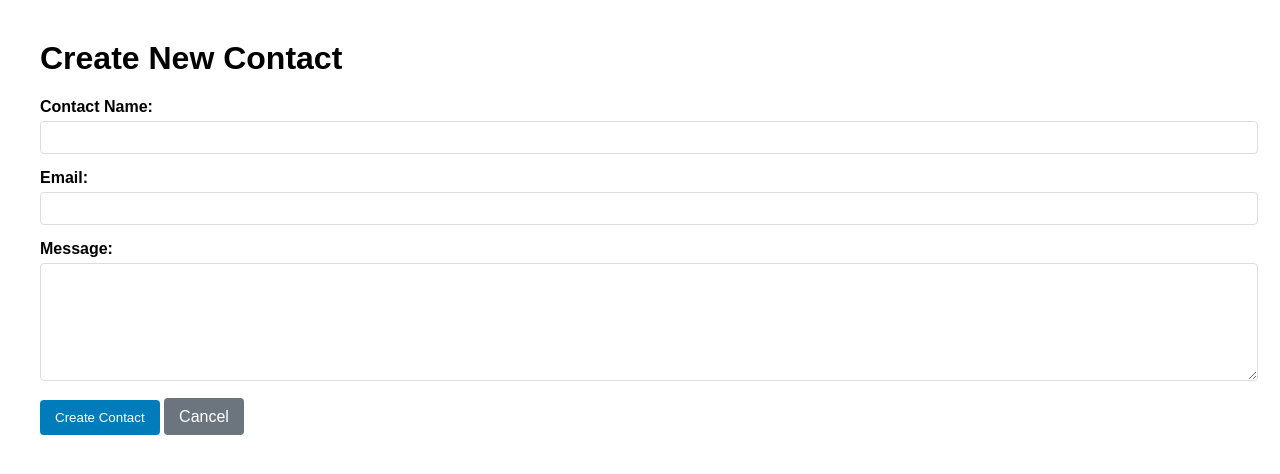
After one commit to FarhanHussain7/DjangoLearning, a Django app: page /services/contact/create/ in a window 1280 px wide. The commit adds this page. Shown: the top 474 px of the page. Run offline with Django 5.2, Linux system fonts and the light colour scheme.

Commit message:
Contact form is created to save new contacts

```diff
--- a/service/url.py
+++ b/service/url.py
@@ -6,4 +6,5 @@ urlpatterns = [
     path('create/', views.service_create, name='service_create'),
     path('<int:pk>/', views.service_detail, name='service_detail'),
     path('contact/', views.service_contact, name='service_contact'),
+    path('contact/create/', views.contact_create, name='contact_create'),
 ]
--- a/service/views.py
+++ b/service/views.py
@@ -36,3 +36,14 @@ def service_contact(request):
         # 'paginate': paginate
     }
     return render(request, 'service/service_contact.html', context)
+
+def contact_create(request):
+    if request.method == 'POST':
+            name=request.POST.get('name')
+            email=request.POST.get('email')
+            message=request.POST.get('message')
+            Contact.objects.create(name=name, email=email, message=message)
+            return redirect('service_contact')
+    else:
+        form = ServiceForm()
+    return render(request, 'service/contact_create.html', {'form': form})
--- /dev/null
+++ b/templates/service/contact_create.html
@@ -0,0 +1,42 @@
+<!DOCTYPE html>
+<html lang="en">
+<head>
+    <meta charset="UTF-8">
+    <meta name="viewport" content="width=device-width, initial-scale=1.0">
+    <title>Create Service</title>
+    <style>
+        body { font-family: Arial, sans-serif; margin: 40px; }
+        .form-group { margin-bottom: 15px; }
+        label { display: block; margin-bottom: 5px; font-weight: bold; }
+        input, textarea { width: 100%; padding: 8px; border: 1px solid #ddd; border-radius: 4px; }
+        textarea { height: 100px; }
+        .btn { background: #007cba; color: white; padding: 10px 15px; text-decoration: none; border-radius: 4px; border: none; cursor: pointer; }
+        .btn-secondary { background: #6c757d; }
+    </style>
+</head>
+<body>
+    <h1>Create New Contact</h1>
+
+    <form method="post">
+        {% csrf_token %}
+
+        <div class="form-group">
+            <label for="{{ form.name.id_for_label }}">Contact Name:</label>
+            <input type="text" name="name" id="{{ form.name.id_for_label }}" required>
+        </div>
+
+        <div class="form-group">
+            <label for="{{ form.email.id_for_label }}">Email:</label>
+            <input type="email" name="email" id="{{ form.email.id_for_label }}" required>
+        </div>
+
+        <div class="form-group">
+            <label for="{{ form.message.id_for_label }}">Message:</label>
+            <textarea name="message" id="{{ form.message.id_for_label }}" required></textarea>
+        </div>
+
+        <button type="submit" class="btn">Create Contact</button>
+        <a href="{% url 'service_contact' %}" class="btn btn-secondary">Cancel</a>
+    </form>
+</body>
+</html>
--- a/templates/service/service_contact.html
+++ b/templates/service/service_contact.html
@@ -88,12 +88,12 @@
         <input type="text" name="servicename" placeholder="Search services..." value="{{ request.GET.servicename }}">
         <button type="submit">Search</button>
     </form> -->
-
+    <a href="{% url 'contact_create' %}" class="btn">Create contact</a>
     {% for contact in contactData %}
         <div class="service">
             <h3>{{ contact.name }}</h3>
             <p>{{ contact.email }}</p>
-            <p><strong>Phone: {{ contact.phone }}</strong></p>
+            <p><strong>Message: {{ contact.message }}</strong></p>
             <!-- <a href="{% url 'service_detail' contact.pk %}" class="btn">View Details</a> -->
         </div>
     {% empty %}
```
Also changed, not shown: templates/pages/contact.html (+7 -7 lines), LearningDjango/O1_views.py (line endings or trailing spaces).
